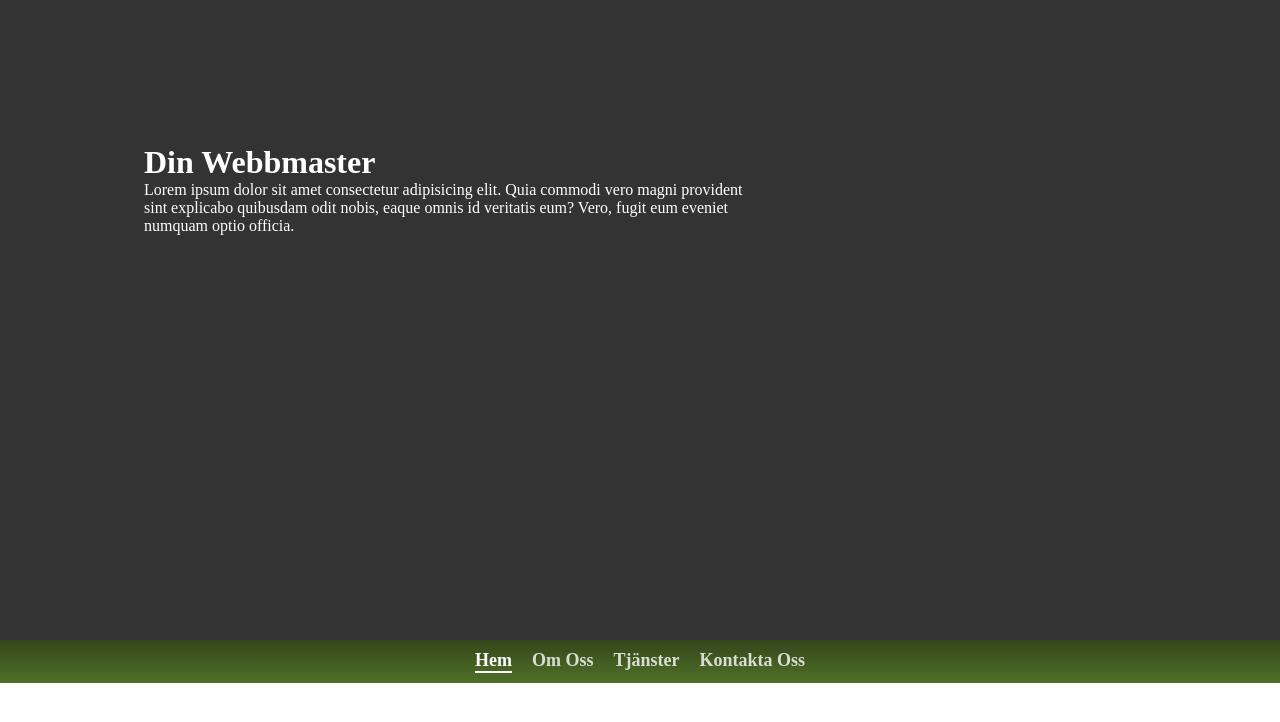
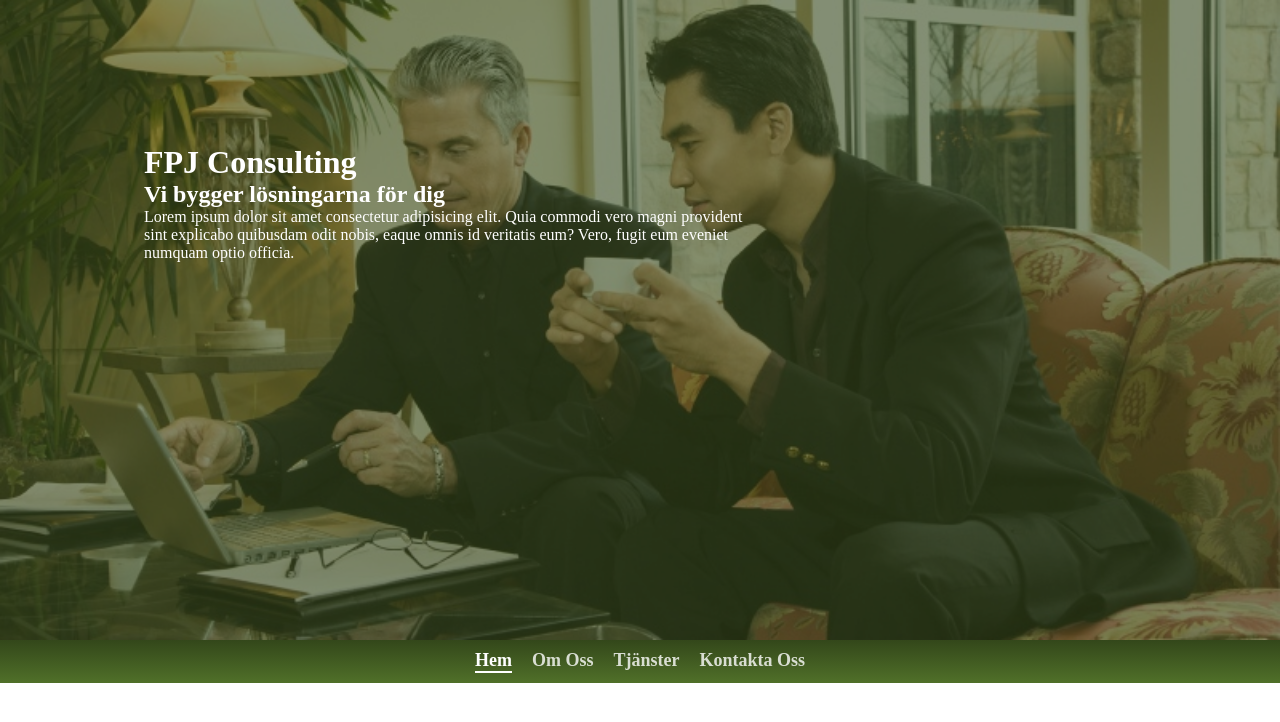
Before and after one commit to KimSoderlund/gorommig, a website: page index.html in a window 1280 px wide. Drawn offline with Linux system fonts and the light colour scheme.

Commit message:
Added overlay to hero

```diff
--- a/index.html
+++ b/index.html
@@ -11,9 +11,11 @@
     <header>
         <div>
             <div class = "header-content">
-                <h1>Din Webbmaster</h1>
+                <h1>FPJ Consulting</h1>
+                <h2>Vi bygger lösningarna för dig</h2>
                 <p>Lorem ipsum dolor sit amet consectetur adipisicing elit. Quia commodi vero magni provident sint explicabo quibusdam odit nobis, eaque omnis id veritatis eum? Vero, fugit eum eveniet numquam optio officia.</p>
             </div>
+            <div class="hero-overlay"></div>
         </div>
     </header>
     <div class = "header-nav">
--- a/src/layout/_header.scss
+++ b/src/layout/_header.scss
@@ -1,14 +1,31 @@
 header {
+    position: relative;
     display:flex;
     flex-direction: column;
     background-color: #333;
     color: white;
     padding: 20px;
     height: 80vh;
+    background-image: url("../assets/images/FJP-ConsultingHero.WebP");
+    background-size: cover;
+    background-repeat: no-repeat;
+    background-position: center;
 
     .header-content {
+        position: relative;
+        z-index: 2;
         width: min(600px, 90%);
         margin: 10% 10%;
+    }
+    .hero-overlay {
+        position: absolute;
+        top: 0;
+        left: 0;
+        width: 100%;
+        height: 80vh;
+        background-color: #33471a96;
+        z-index: 1;
+        pointer-events: none;
     }
 }
 
```
Also changed, not shown: dist/styles.css, 1 other file.
